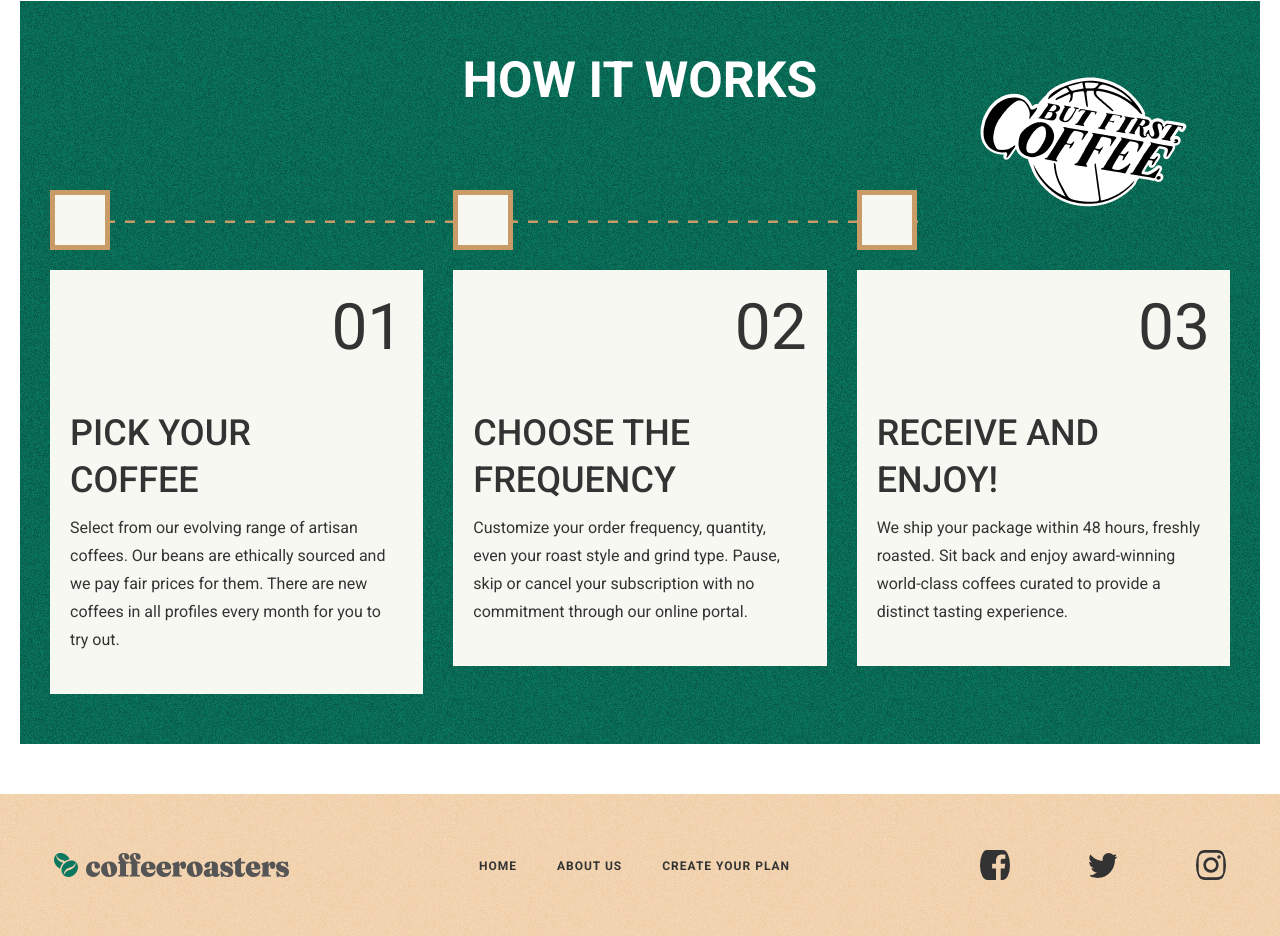
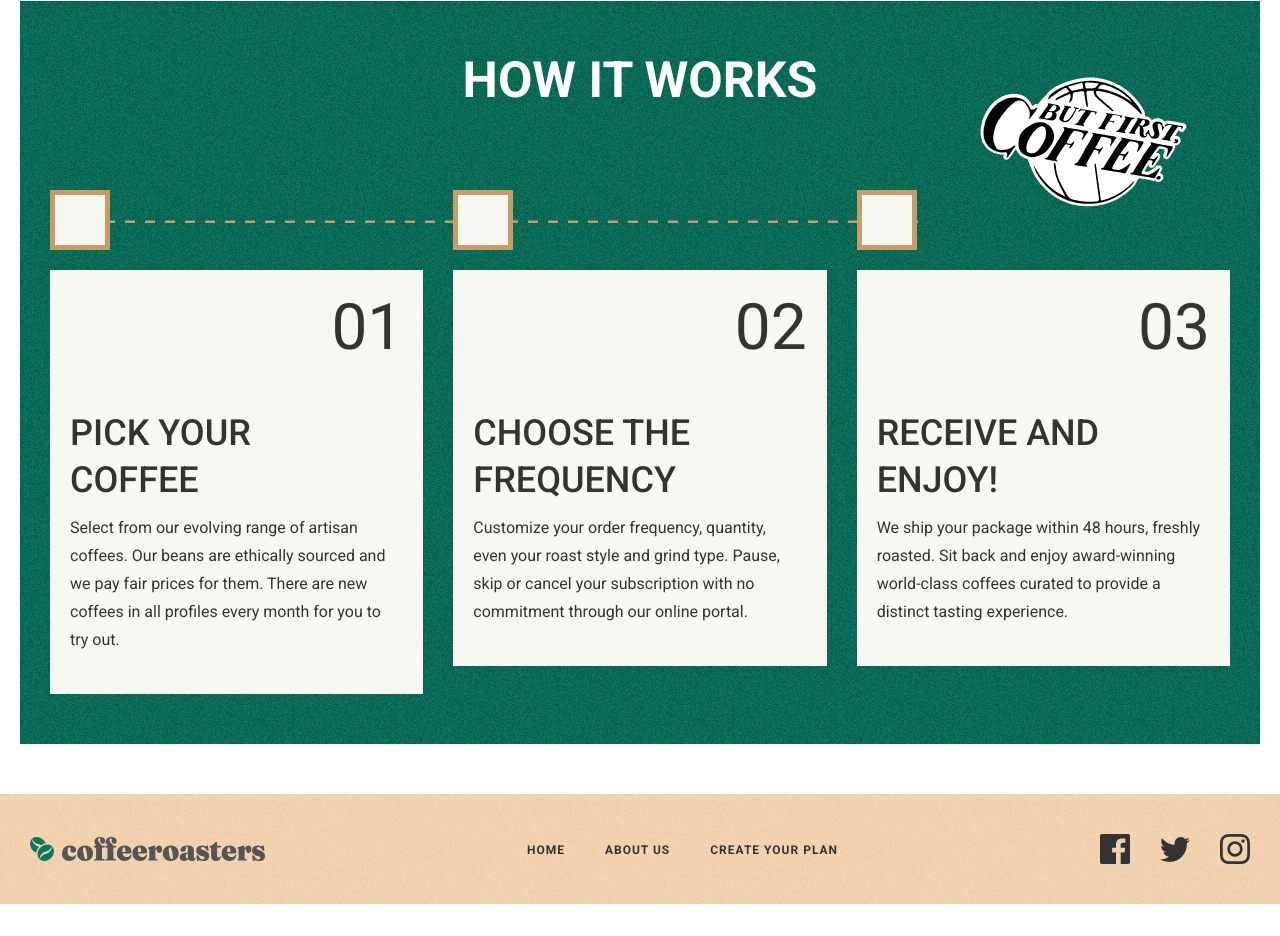
Before and after one commit to developerbunyodbek/coffeeroasters, a plain HTML site: page index.html in a window 1280 px wide. Shown: the part 3599-4535 px from the top of the page. After the commit the page ends 4503 px from the top, so only its background shows below. Drawn offline with Linux system fonts and the light colour scheme.

```diff
--- a/index.html
+++ b/index.html
@@ -304,7 +304,7 @@
     <footer class="site-header">
       <div class="site-header-container container">
         <!-- FOOTER-LOGO -->
-        <a class="site-logo button" href="index.html">
+        <a class="site-logo" href="index.html">
           <img
             class="site-logo-image"
             src="img/header-logo.svg"
@@ -334,7 +334,7 @@
             <li class="site-header-socials-item">
               <a class="site-header-social-link" href="#">
                 <img
-                  class="site-header-social-icon button"
+                  class="site-header-social-icon"
                   src="img/facebook-icon.svg"
                   alt="facebook"
                 />
@@ -343,7 +343,7 @@
             <li class="site-header-socials-item">
               <a class="site-header-social-link" href="#">
                 <img
-                  class="site-header-social-icon button"
+                  class="site-header-social-icon"
                   src="img/twitter-icon.svg"
                   alt="twitter"
                 />
@@ -352,7 +352,7 @@
             <li class="site-header-socials-item">
               <a class="site-header-social-link" href="#">
                 <img
-                  class="site-header-social-icon button"
+                  class="site-header-social-icon"
                   src="img/instagram-icon.svg"
                   alt="instagram"
                 />
```
